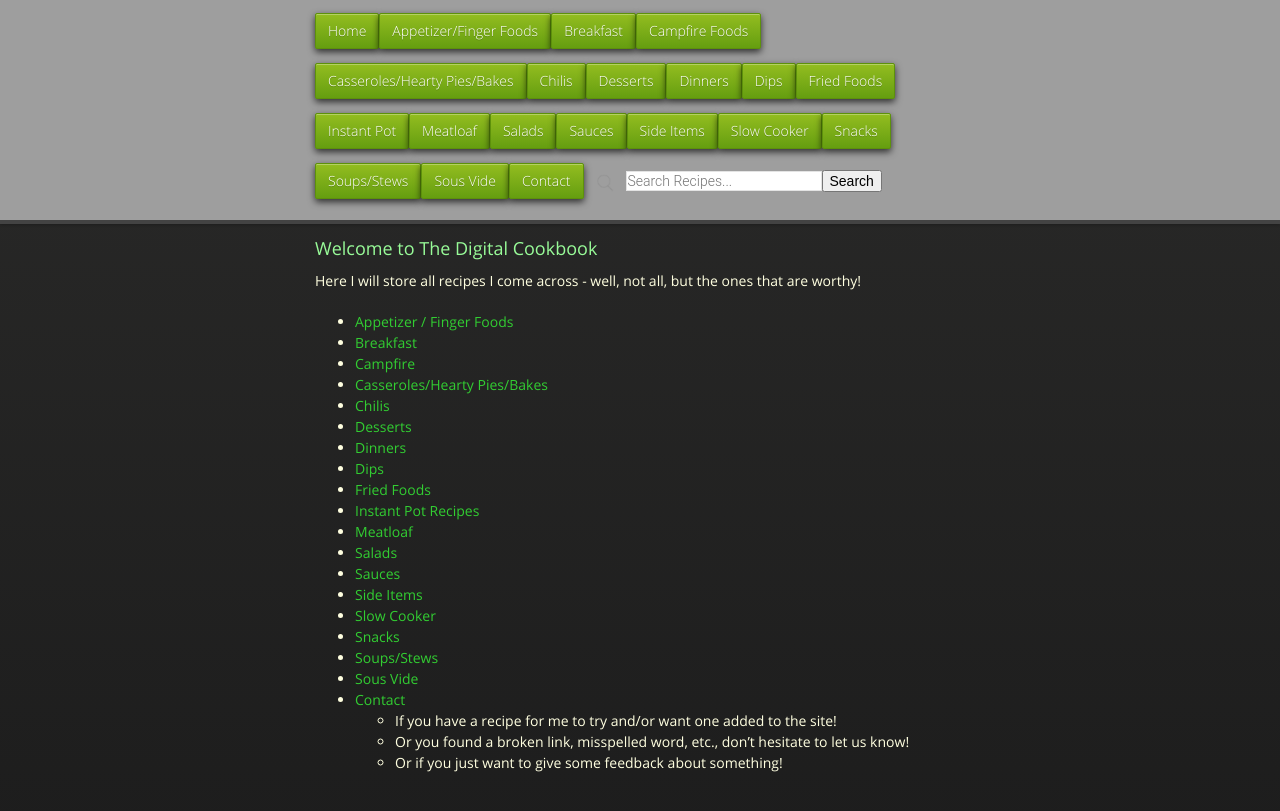
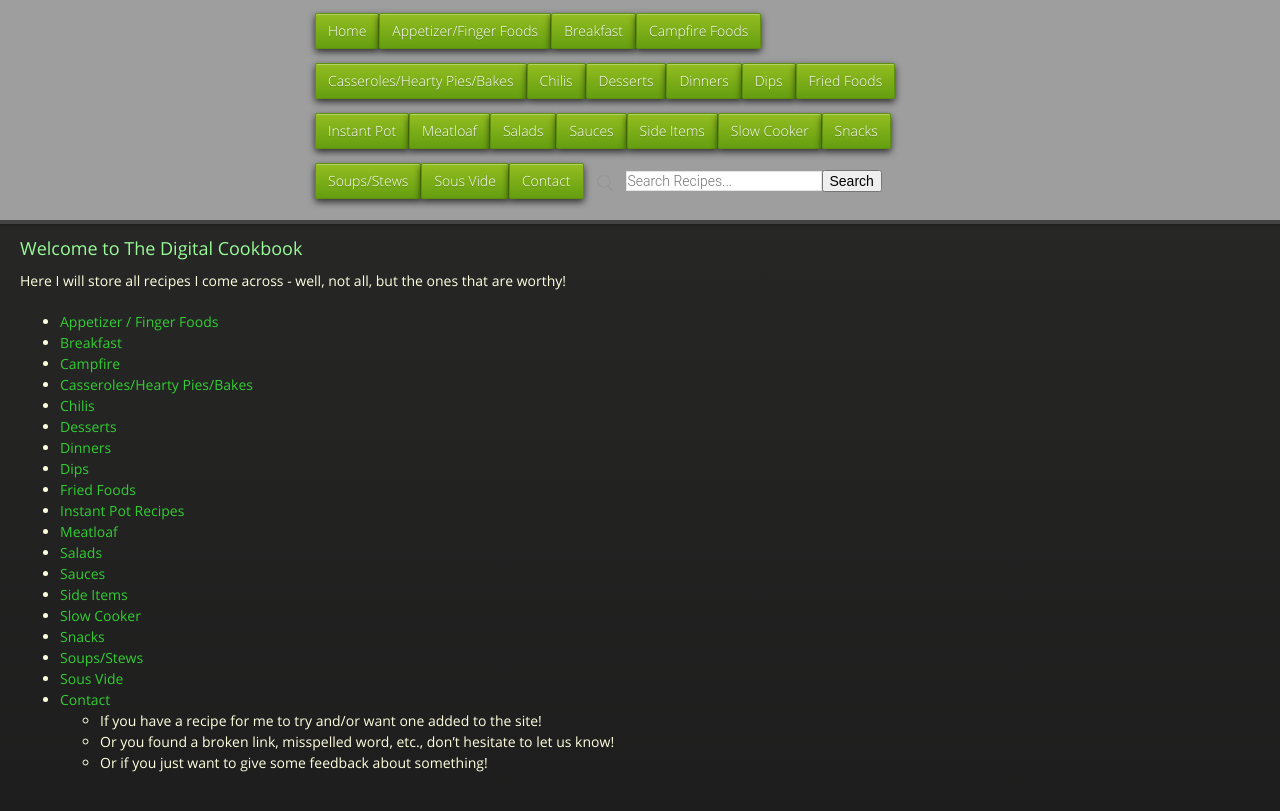
Before and after one commit to cmwillett/TheDigitalCookbook, a Jekyll site: the page built from index.md, in a window 1280 px wide. Shown: the top 811 px of the page. Built offline with Jekyll 4.4.1, drawn with Linux system fonts in a browser that asks for light colours; nearby versions of some CDN libraries.

Commit message:
messing with mobile header

```diff
--- a/stylesheets/styles.css
+++ b/stylesheets/styles.css
@@ -625,7 +625,7 @@
 .wrapper {
   max-width: 650px;
   margin: 0 auto;
-  position: relative;
+  position: absolute;
   padding: 0 20px;
 }
 
--- a/stylesheets/stylesheet.css
+++ b/stylesheets/stylesheet.css
@@ -79,8 +79,7 @@
 
 .project-name {
   margin-top: 0;
-/*margin-bottom: 0.1rem;*/
-margin-bottom: 20rem; }
+margin-bottom: 0.1rem; }
 
 @media screen and (min-width: 64em) {
   .project-name {
```
